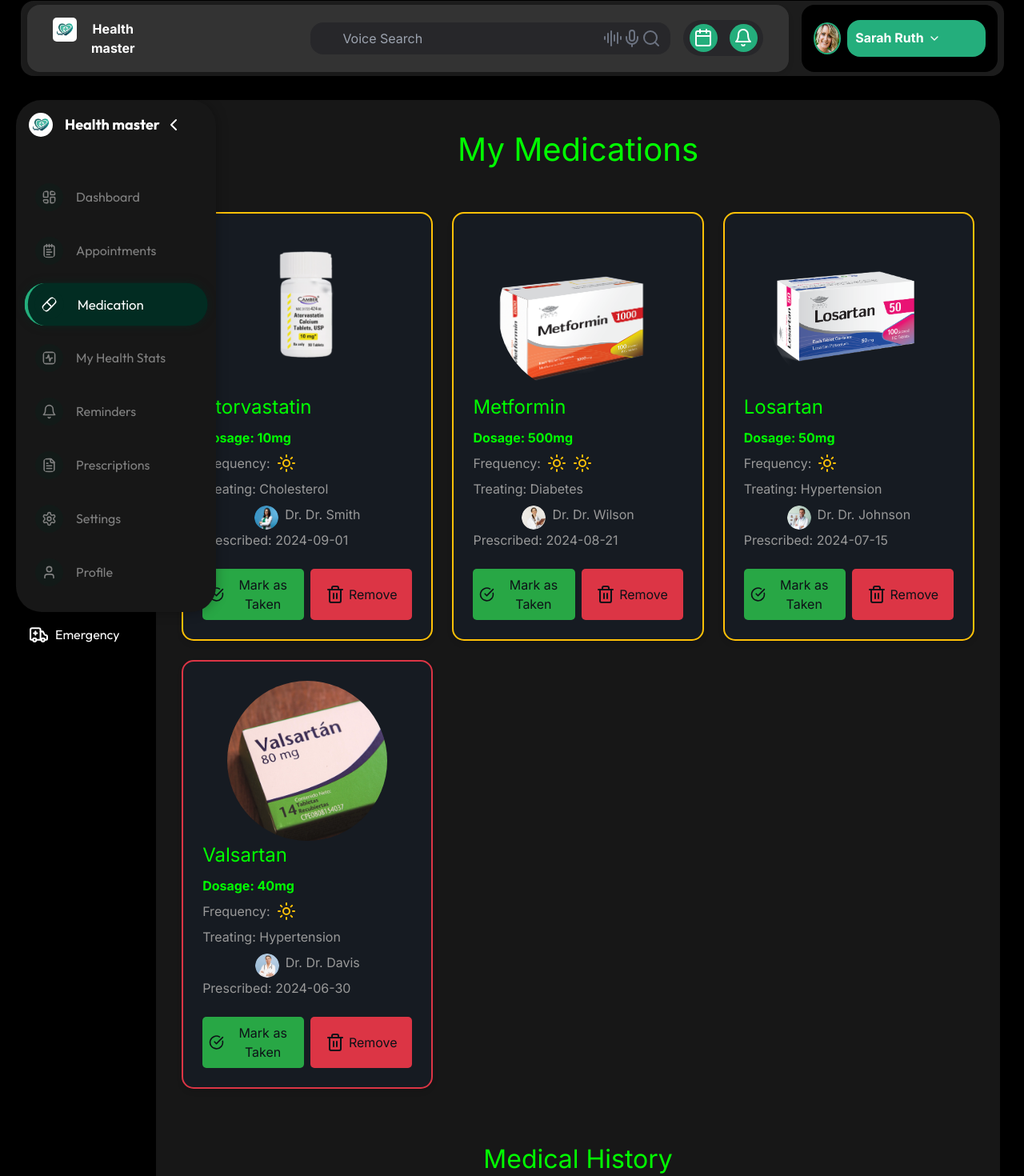
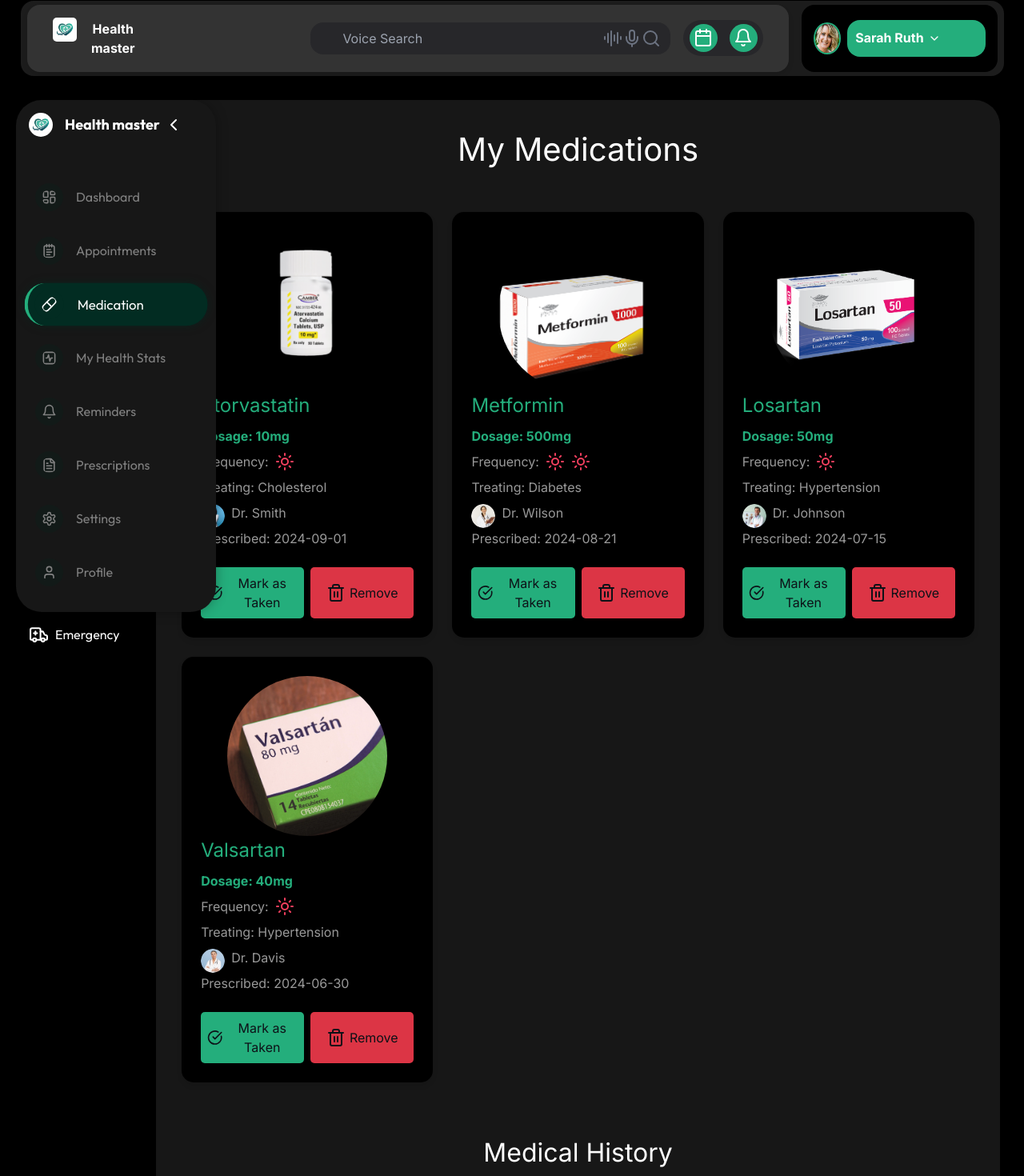
Before and after one commit to CHEGEBB/healthmasterv2, a Next.js app: page /medication in a window 1280 px wide. Shown: the part 9-1479 px from the top of the page at 80% size. Built offline with nearby package versions, Linux system fonts and the light colour scheme.

Commit message:
refactor: Update medication page styles and doctor name display

```diff
--- a/app/medication/page.jsx
+++ b/app/medication/page.jsx
@@ -146,7 +146,7 @@
                   <p className="disease">Treating: {med.disease}</p>
                   <div className="doctor-info">
                     <Image src={med.doctorImage} alt={med.doctor} width={30} height={30} className="doctor-image" />
-                    <p>Dr. {med.doctor}</p>
+                    <p>{med.doctor}</p>
                   </div>
                   <p className="date">Prescribed: {med.prescribedDate}</p>
                 </div>
@@ -179,7 +179,7 @@
                     <p className="disease">Treated: {med.disease}</p>
                     <div className="doctor-info">
                       <Image src={med.doctorImage} alt={med.doctor} width={30} height={30} className="doctor-image" />
-                      <p>Dr. {med.doctor}</p>
+                      <p>{med.doctor}</p>
                     </div>
                     <p className="date">Prescribed: {med.prescribedDate}</p>
                   </div>
@@ -203,7 +203,6 @@
           {showForm && (
             <form className="add-medication-form" onSubmit={(e) => {
               e.preventDefault();
-              // Add form submission logic here
               addMedication({
                 name: e.target.name.value,
                 dosage: e.target.dosage.value,
@@ -234,7 +233,7 @@
               </div>
               <div className="form-group">
                 <input type="text" id="doctor" name="doctor" required />
-                <label htmlFor="doctor">Doctor's Name</label>
+                <label htmlFor="doctor">Doctor Name</label>
               </div>
               <div className="form-group">
                 <input type="number" id="frequency" name="frequency" min="1" max="4" required />
--- a/sass/medications.scss
+++ b/sass/medications.scss
@@ -48,7 +48,7 @@
 
       h1 {
         font-size: 2.5rem;
-        color: #00ff00;
+        color: #fff;
         margin-bottom: 1rem;
       }
 
@@ -58,7 +58,7 @@
         gap: 1.5rem;
 
         .med-card {
-          background-color: #161b22;
+          background-color: $space-black;
           padding: 1.5rem;
           border-radius: 15px;
           text-align: left;
@@ -66,6 +66,7 @@
           flex-direction: column;
           justify-content: space-between;
           transition: all 0.3s ease;
+          border: none !important;
           box-shadow: 0 4px 6px rgba(0, 0, 0, 0.1);
 
           &:hover {
@@ -73,17 +74,17 @@
             box-shadow: 0 6px 12px rgba(0, 0, 0, 0.15);
           }
 
-          &.amber {
-            border: 2px solid #ffc107;
-          }
+          // &.amber {
+          //   border: 2px solid #ffc107;
+          // }
 
-          &.red {
-            border: 2px solid #dc3545;
-          }
+          // &.red {
+          //   border: 2px solid #dc3545;
+          // }
 
-          &.green {
-            border: 2px solid #28a745;
-          }
+          // &.green {
+          //   border: 2px solid #28a745;
+          // }
 
           .med-image {
             margin-bottom: 1rem;
@@ -105,7 +106,7 @@
           .med-details {
             h3 {
               font-size: 1.5rem;
-              color: #00ff00;
+              color: #24AE7C;
               margin-bottom: 0.5rem;
               text-align: left;
 
@@ -120,7 +121,7 @@
 
             .dosage {
               font-weight: bold;
-              color: #00ff00;
+              color: #24AE7C;
               text-align: left;
 
             }
@@ -134,14 +135,14 @@
 
 
               .frequency-icon {
-                color: #ffc107;
+                color: #f43f5e;
               }
             }
 
             .doctor-info {
               display: flex;
               align-items: left;
-              justify-content: center;
+              justify-content: flex-start;
               gap: 0.5rem;
               margin-top: 0.5rem;
 
@@ -159,7 +160,7 @@
 
             button {
               flex: 1;
-              background-color: #00ff00;
+              background-color: #24AE7C;
               border: none;
               padding: 0.5rem;
               color: #0d1117;
@@ -176,7 +177,7 @@
               }
 
               &.complete-btn {
-                background-color: #28a745;
+                background-color: #24AE7C;
               }
 
               &.delete-btn {
@@ -192,7 +193,7 @@
 
         h2 {
           font-size: 2rem;
-          color: #00ff00;
+          color: #fff;
           margin-bottom: 1rem;
         }
 
@@ -216,14 +217,14 @@
       }
 
       .add-medication-form {
-        background-color: #161b22;
+        background-color: $space-black;
         padding: 2rem;
         border-radius: 15px;
         margin-top: 2rem;
 
         h2 {
           font-size: 2rem;
-          color: #00ff00;
+          color: #fff;
           margin-bottom: 1.5rem;
         }
 
@@ -243,7 +244,7 @@
 
             &:focus {
               outline: none;
-              border-color: #00ff00;
+              border-color: #24AE7C;
             }
 
             &:focus + label,
@@ -267,7 +268,7 @@
         }
 
         .submit-btn {
-          background-color: #00ff00;
+          background-color: #24AE7C;
           color: #000;
           border: none;
           padding: 0.75rem 1.5rem;
@@ -277,7 +278,7 @@
           transition: all 0.3s ease;
 
           &:hover {
-            background-color: #00cc00;
+            background-color: darkcyan;
           }
         }
       }
```
